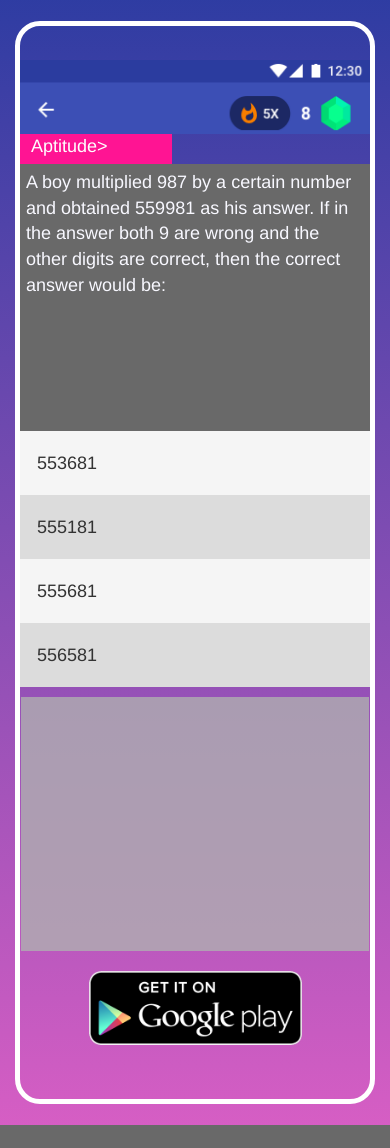
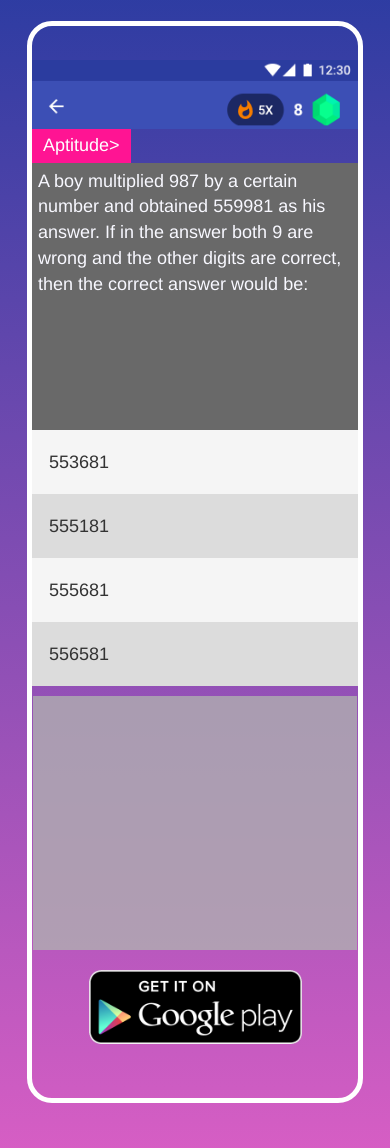
Before and after one commit to ShubhamSahaniNitkkr/CSS-Android-App-Layout, a PHP site: page / in a window 390 px wide. Shown: the part 196-1344 px from the top of the page. Before the commit the page ends 1321 px from the top, so only its background shows below. Run offline with PHP 8.4, Linux system fonts and the light colour scheme; some web fonts are replaced.

Commit message:
UI polish: mobile responsive layout and presentation improvements

```diff
--- a/css/main.css
+++ b/css/main.css
@@ -4,11 +4,12 @@
   color: white;
   font-size: 18px;
   text-align: left;
-  padding-left: 11px;
-  padding-bottom: 4px;
+  padding: 4px 11px;
   background-color: DeepPink;
   position: relative;
-  width: 152px;
+  width: auto;
+  max-width: 100%;
+  display: inline-block;
 }
 
 .question {
@@ -100,6 +101,15 @@
     top: auto;
     margin-top: 10px;
   }
+
+  .imagw {
+    width: 100%;
+    height: auto;
+  }
+
+  .design {
+    padding: 0 12px 24px;
+  }
 }
 
 @media (max-width: 375px) {
```
